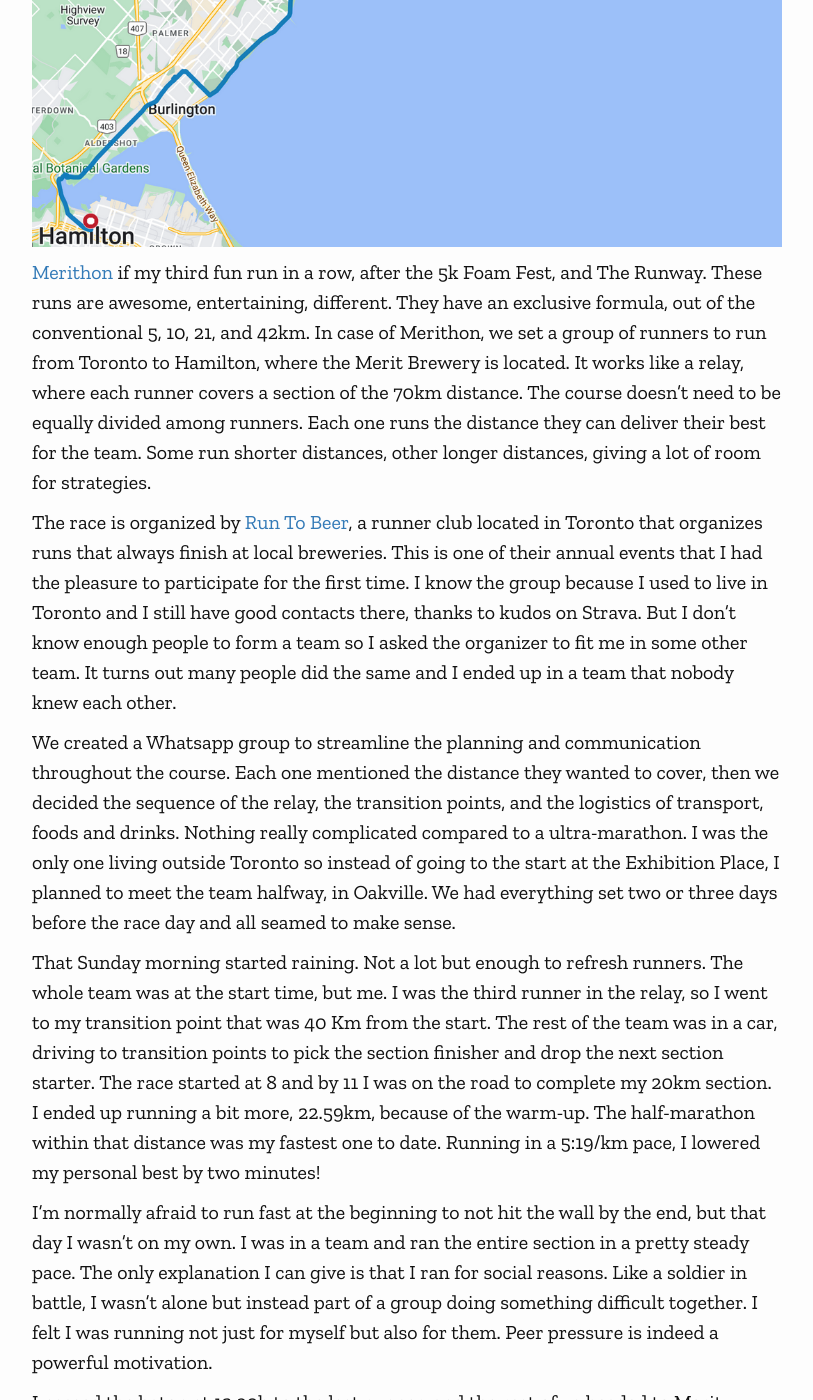
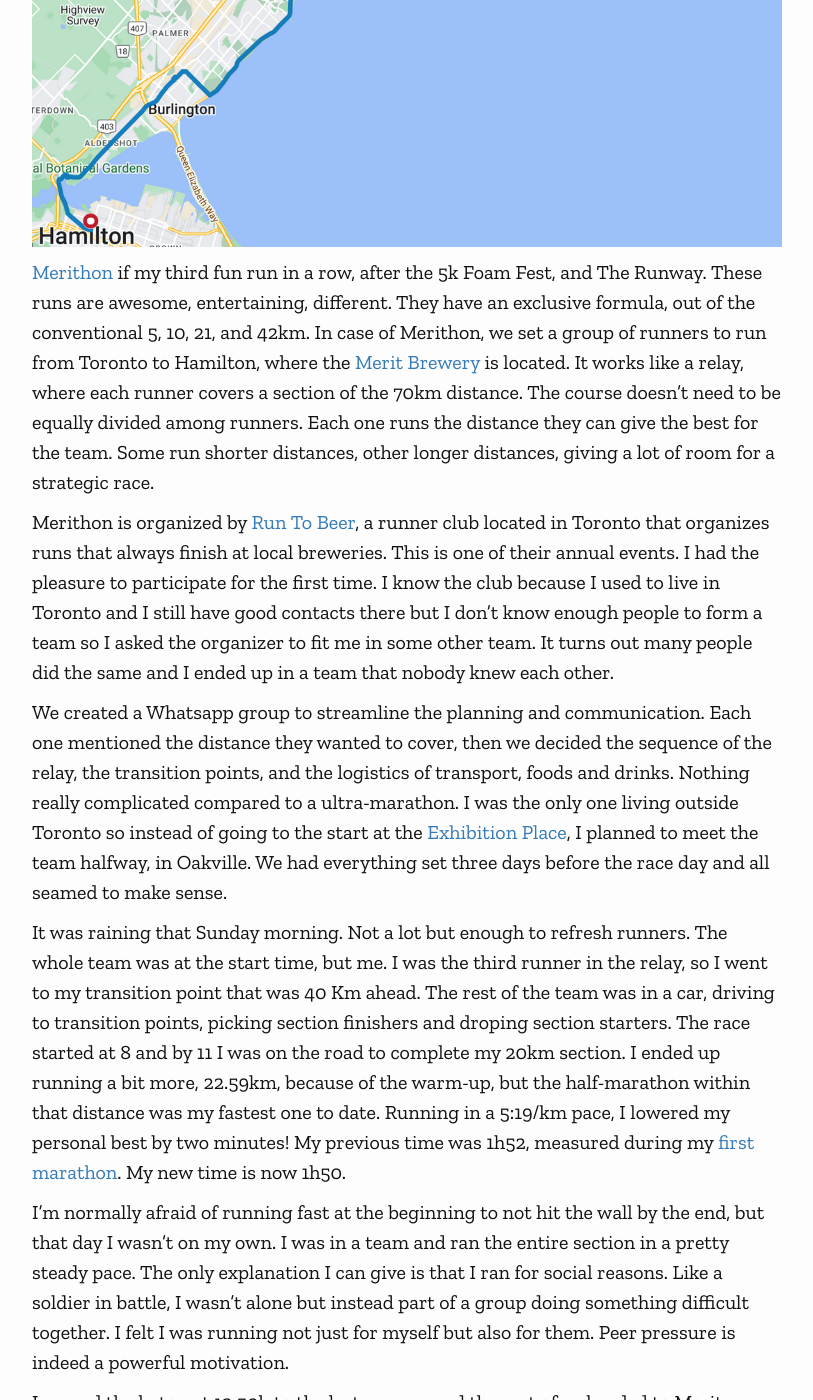
Before and after one commit to htmfilho/sports, a Jekyll site: the page built from _posts/2022-09-25-merithon.md, in a window 1280 px wide and 1400 px high, scrolled down 691 px. Shown: the whole window, without its empty margins (38-851 px from the left). Built offline with Jekyll 4.4.1, drawn with Linux system fonts in a browser that asks for light colours; nearby versions of some CDN libraries; some web fonts are replaced; comment, search, counter and statistics services are not loaded; some of the changed text lies outside the part shown.

Commit message:
Improved the text of the Merithon post

```diff
--- a/_posts/2022-09-25-merithon.md
+++ b/_posts/2022-09-25-merithon.md
@@ -8,20 +8,18 @@
 
 ![Merithon](/sports/images/posts/merithon-2022.png)
 
-[Merithon](https://www.runtobeer.ca/merithon-2022) if my third fun run in a row, after the 5k Foam Fest, and The Runway. These runs are awesome, entertaining, different. They have an exclusive formula, out of the conventional 5, 10, 21, and 42km. In case of Merithon, we set a group of runners to run from Toronto to Hamilton, where the Merit Brewery is located. It works like a relay, where each runner covers a section of the 70km distance. The course doesn't need to be equally divided among runners. Each one runs the distance they can deliver their best for the team. Some run shorter distances, other longer distances, giving a lot of room for strategies.
+[Merithon](https://www.runtobeer.ca/merithon-2022) if my third fun run in a row, after the 5k Foam Fest, and The Runway. These runs are awesome, entertaining, different. They have an exclusive formula, out of the conventional 5, 10, 21, and 42km. In case of Merithon, we set a group of runners to run from Toronto to Hamilton, where the [Merit Brewery](https://www.meritbrewing.ca) is located. It works like a relay, where each runner covers a section of the 70km distance. The course doesn't need to be equally divided among runners. Each one runs the distance they can give the best for the team. Some run shorter distances, other longer distances, giving a lot of room for a strategic race.
 
 <!-- more -->
 
-The race is organized by [Run To Beer](https://www.runtobeer.ca), a runner club located in Toronto that organizes runs that always finish at local breweries. This is one of their annual events that I had the pleasure to participate for the first time. I know the group because I used to live in Toronto and I still have good contacts there, thanks to kudos on Strava. But I don't know enough people to form a team so I asked the organizer to fit me in some other team. It turns out many people did the same and I ended up in a team that nobody knew each other.
+Merithon is organized by [Run To Beer](https://www.runtobeer.ca), a runner club located in Toronto that organizes runs that always finish at local breweries. This is one of their annual events. I had the pleasure to participate for the first time. I know the club because I used to live in Toronto and I still have good contacts there but I don't know enough people to form a team so I asked the organizer to fit me in some other team. It turns out many people did the same and I ended up in a team that nobody knew each other.
 
-We created a Whatsapp group to streamline the planning and communication throughout the course. Each one mentioned the distance they wanted to cover, then we decided the sequence of the relay, the transition points, and the logistics of transport, foods and drinks. Nothing really complicated compared to a ultra-marathon. I was the only one living outside Toronto so instead of going to the start at the Exhibition Place, I planned to meet the team halfway, in Oakville. We had everything set two or three days before the race day and all seamed to make sense.
+We created a Whatsapp group to streamline the planning and communication. Each one mentioned the distance they wanted to cover, then we decided the sequence of the relay, the transition points, and the logistics of transport, foods and drinks. Nothing really complicated compared to a ultra-marathon. I was the only one living outside Toronto so instead of going to the start at the [Exhibition Place](https://www.explace.on.ca), I planned to meet the team halfway, in Oakville. We had everything set three days before the race day and all seamed to make sense.
 
-That Sunday morning started raining. Not a lot but enough to refresh runners. The whole team was at the start time, but me. I was the third runner in the relay, so I went to my transition point that was 40 Km from the start. The rest of the team was in a car, driving to transition points to pick the section finisher and drop the next section starter. The race started at 8 and by 11 I was on the road to complete my 20km section. I ended up running a bit more, 22.59km, because of the warm-up. The half-marathon within that distance was my fastest one to date. Running in a 5:19/km pace, I lowered my personal best by two minutes!
+It was raining that Sunday morning. Not a lot but enough to refresh runners. The whole team was at the start time, but me. I was the third runner in the relay, so I went to my transition point that was 40 Km ahead. The rest of the team was in a car, driving to transition points, picking section finishers and droping section starters. The race started at 8 and by 11 I was on the road to complete my 20km section. I ended up running a bit more, 22.59km, because of the warm-up, but the half-marathon within that distance was my fastest one to date. Running in a 5:19/km pace, I lowered my personal best by two minutes! My previous time was 1h52, measured during my [first marathon](/sports/2018/10/first-marathon.html). My new time is now 1h50.
 
-I'm normally afraid to run fast at the beginning to not hit the wall by the end, but that day I wasn't on my own. I was in a team and ran the entire section in a pretty steady pace. The only explanation I can give is that I ran for social reasons. Like a soldier in battle, I wasn't alone but instead part of a group doing something difficult together. I felt I was running not just for myself but also for them. Peer pressure is indeed a powerful motivation.
+I'm normally afraid of running fast at the beginning to not hit the wall by the end, but that day I wasn't on my own. I was in a team and ran the entire section in a pretty steady pace. The only explanation I can give is that I ran for social reasons. Like a soldier in battle, I wasn't alone but instead part of a group doing something difficult together. I felt I was running not just for myself but also for them. Peer pressure is indeed a powerful motivation.
 
-I passed the baton at 12:30h to the last runner, and the rest of us headed to Merit Brewery to get ready to welcome our finisher. When the entire team gathered at Merit, everybody got a free beer, which was just the beginning of a joyful celebration of a hard morning covering 70 km from Toronto to Hamilton.
+I passed the baton at 12:50h to the last runner, and the rest of us headed to Merit Brewery. When the entire team gathered at the brewery, everybody got a free beer, which was just the beginning of a joyful celebration of a hard morning, covering 70 km from Toronto to Hamilton.
 
 ![Merithon Team](/sports/images/posts/merithon-team.jpg)
-
-I had the chance to lower my half-marathon personal best by 2 minutes. My previous time was 1h52, measured during my [first marathon](/sports/2018/10/first-marathon.html). My new time is now 1h50.
```
